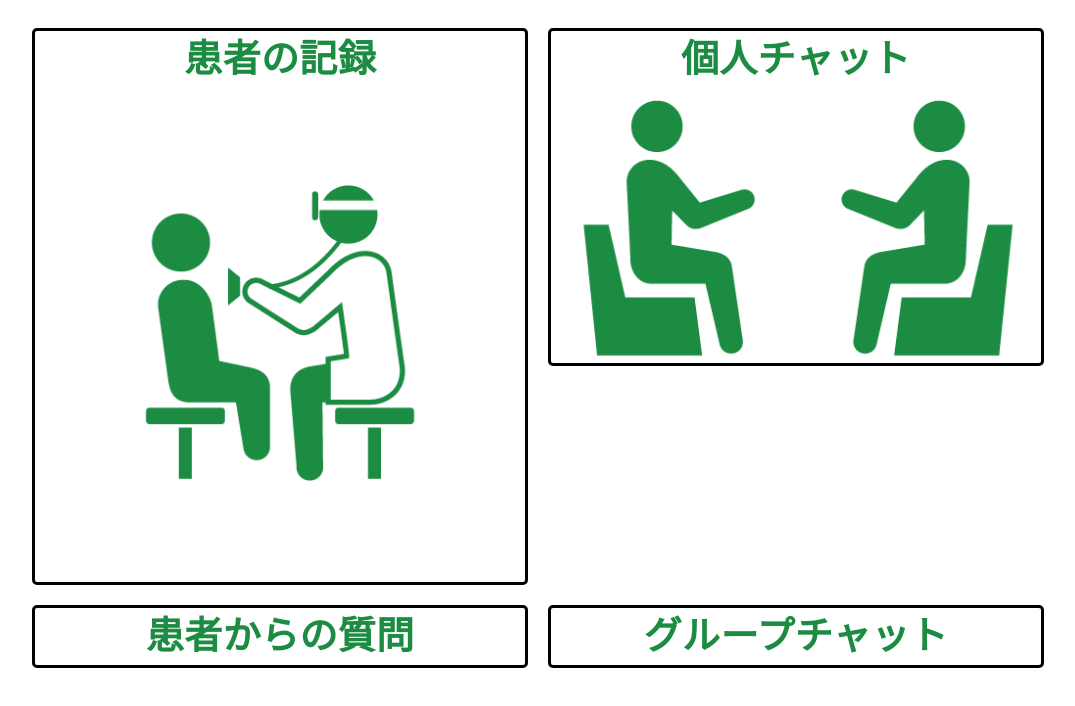
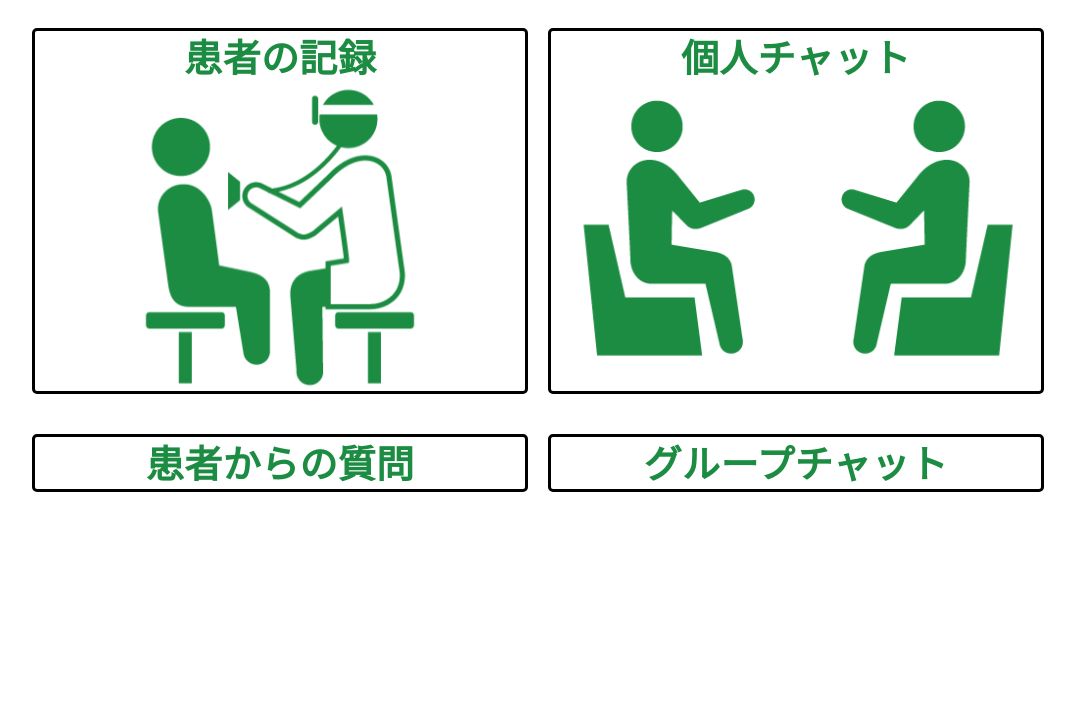
Before and after one commit to Kotaro0722/VitaLinkHistory, a Next.js app in the folder client/: page / in a window 1280 px wide. Shown: the top 706 px of the page, without its empty margins (102-1177 px from the left). Built offline with nearby package versions, Linux system fonts and the light colour scheme.

Commit message:
見た目完成　残り未読のみ

```diff
--- a/client/app/page.jsx
+++ b/client/app/page.jsx
@@ -2,9 +2,8 @@
 
 import * as React from "react";
 import Box from "@mui/material/Box";
-import Grid from "@mui/material/Grid";
 import TransitionButton from "@/components/home/transitionButton";
-import consultation from "@/public/img/consultation.png";
+import consultation from "@/public/img/consultation.svg";
 import dm from "@/public/img/dm.svg";
 
 const Page = () => {
@@ -13,7 +12,7 @@ const Page = () => {
       sx={{
         display: "flex",
         flexDirection: "column",
-        gap: "20px",
+        gap: "40px",
         p: "20px",
       }}
     >
@@ -22,7 +21,7 @@ const Page = () => {
           display: "flex",
           justifyContent: "center",
           gap: "20px",
-          height: "65%",
+          height: "70%",
         }}
       >
         <TransitionButton title={"患者の記録"} icon={consultation.src} />
@@ -34,9 +33,10 @@ const Page = () => {
           justifyContent: "center",
           gap: "20px",
           height: "65%",
+          height: "58px",
         }}
       >
-        <TransitionButton title={"患者からの質問"} />
+        <TransitionButton title={"患者からの質問"} isQuestion={true} />
         <TransitionButton title={"グループチャット"} />
       </Box>
     </Box>
--- a/client/components/home/transitionButton.jsx
+++ b/client/components/home/transitionButton.jsx
@@ -1,14 +1,16 @@
 import { Box, Typography } from "@mui/material";
 
-const TransitionButton = ({ title, icon }) => {
+const TransitionButton = ({ title, icon, link, isQuestion }) => {
+  const unread = 10;
   return (
     <Box
       sx={{
         border: "3px solid black",
         borderRadius: "5px",
         width: "40%",
-        height: "100%",
         minWidth: "308px",
+        height: !icon ? "52px" : "auto",
+        cursor: "pointer",
       }}
     >
       <Typography
```
